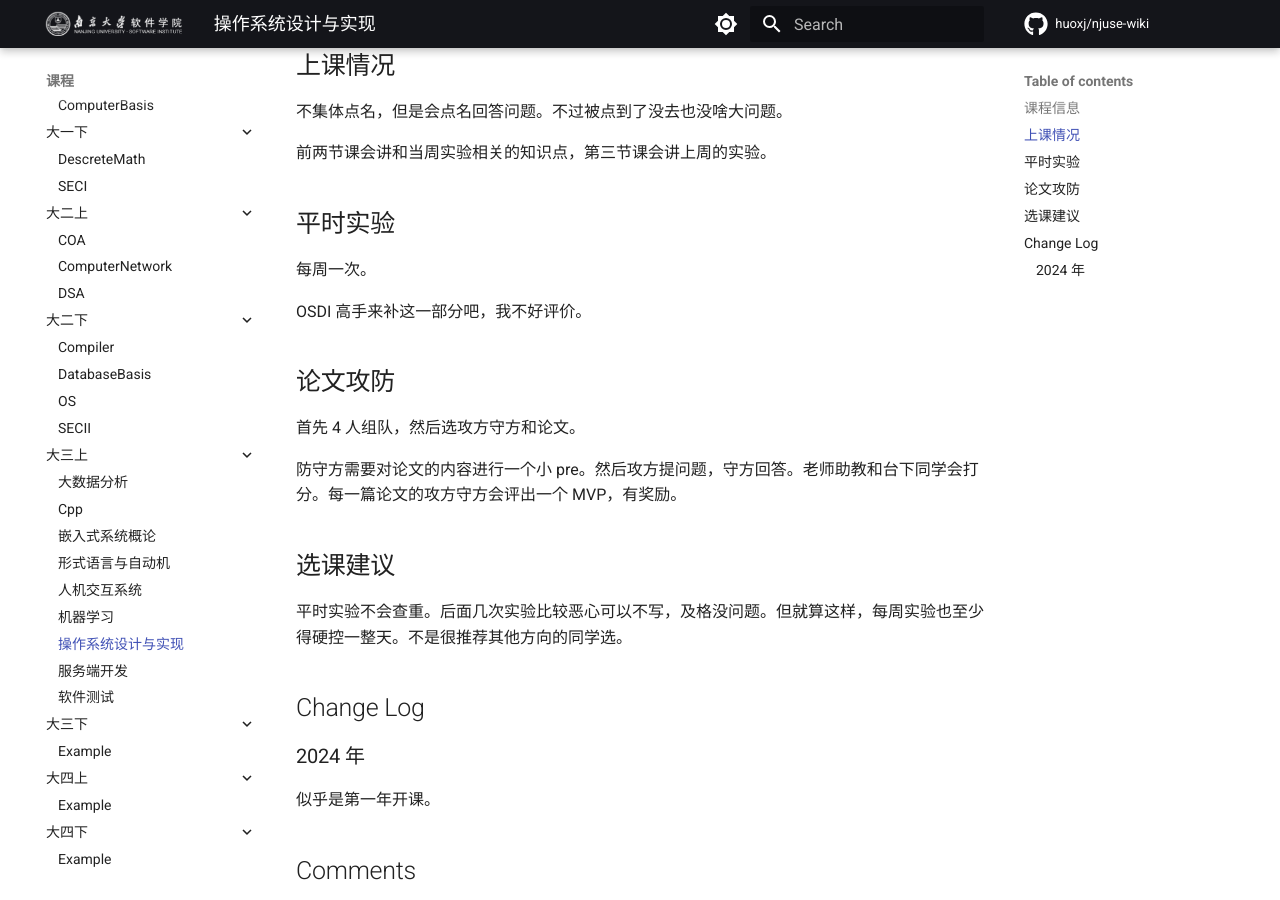
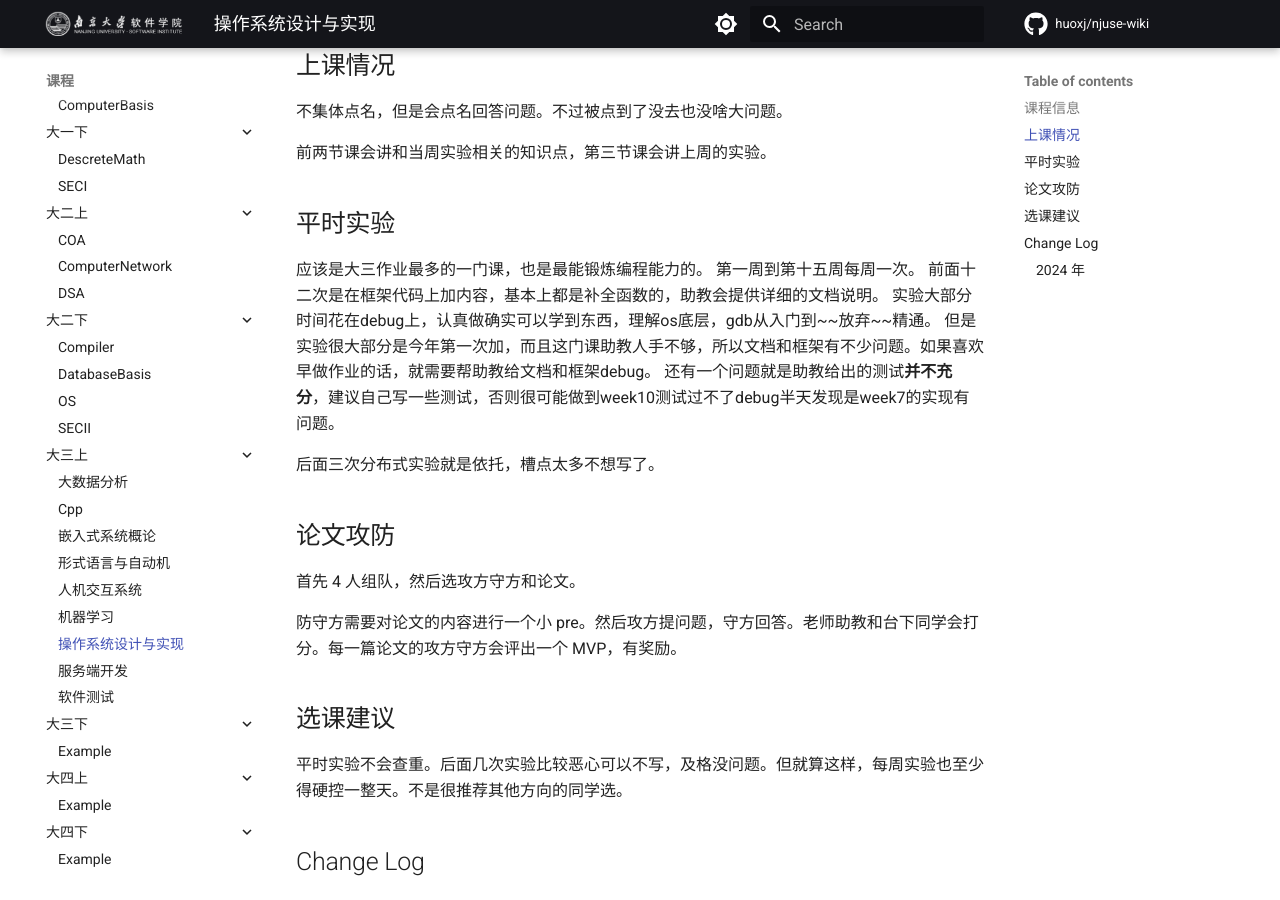
Before and after one commit to huoxj/njuse-wiki, an MkDocs documentation site: the page built from docs/courses/semester5/OSDI.md, in a window 1280 px wide and 900 px high, scrolled down 498 px. Built offline with MkDocs 1.6.1 and Material for MkDocs 9.7.7, drawn with Linux system fonts in a browser that asks for light colours; comment, search, counter and statistics services are not loaded.

Commit message:
Update OSDI.md

```diff
--- a/docs/courses/semester5/OSDI.md
+++ b/docs/courses/semester5/OSDI.md
@@ -22,9 +22,14 @@ comments: true
 
 ## 平时实验
 
-每周一次。
+应该是大三作业最多的一门课，也是最能锻炼编程能力的。
+第一周到第十五周每周一次。
+前面十二次是在框架代码上加内容，基本上都是补全函数的，助教会提供详细的文档说明。
+实验大部分时间花在debug上，认真做确实可以学到东西，理解os底层，gdb从入门到~~放弃~~精通。
+但是实验很大部分是今年第一次加，而且这门课助教人手不够，所以文档和框架有不少问题。如果喜欢早做作业的话，就需要帮助教给文档和框架debug。
+还有一个问题就是助教给出的测试**并不充分**，建议自己写一些测试，否则很可能做到week10测试过不了debug半天发现是week7的实现有问题。
 
-OSDI 高手来补这一部分吧，我不好评价。
+后面三次分布式实验就是依托，槽点太多不想写了。
 
 ## 论文攻防
 
```
